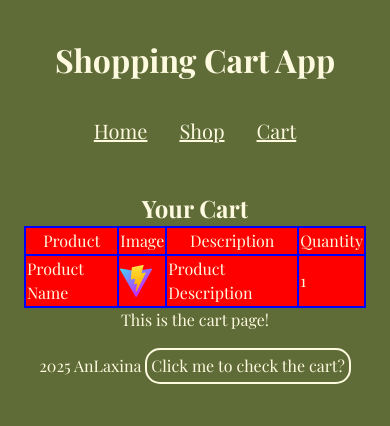
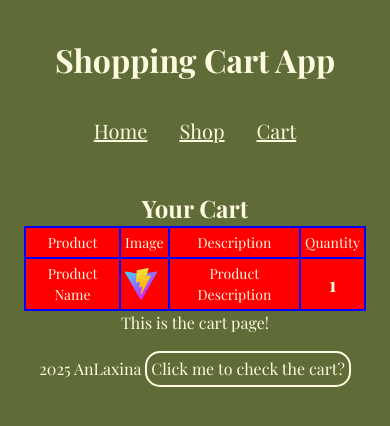
Before and after one commit to AnLaxina/shopping-cart, a React (Vite) app: page /cart in a window 390 px wide. Shown: the top 426 px of the page. Built offline with nearby package versions, Linux system fonts and the light colour scheme; a web font is replaced by a local one.

Commit message:
feat(cart): add better styling for mobile & desktop

```diff
--- a/src/components/Cart/cart.module.css
+++ b/src/components/Cart/cart.module.css
@@ -9,6 +9,7 @@ table {
 
 thead, tr, td, th {
     border: solid 2px blue;
+    padding: var(--spacing-xs);
 }
 
 .cart {
@@ -16,3 +17,10 @@ thead, tr, td, th {
     flex-direction: column;
     align-items: center;
 }
+
+@media (width <= 480px) {
+    thead, tr, td, th {
+        font-size: var(--font-small);
+        text-align: center;
+    }
+}
--- a/src/components/CartRow/CartRow.jsx
+++ b/src/components/CartRow/CartRow.jsx
@@ -1,3 +1,5 @@
+import styles from "./cartrow.module.css";
+
 export default function CartRow({
   productName = "Product Name",
   productImage = "/vite.svg",
@@ -11,7 +13,7 @@ export default function CartRow({
         <img src={productImage} alt="" />
       </td>
       <td>{productDescription}</td>
-      <td>{quantity}</td>
+      <td className={styles.quantityCell}>{quantity}</td>
     </tr>
   );
 }
--- /dev/null
+++ b/src/components/CartRow/cartrow.module.css
@@ -0,0 +1,5 @@
+.quantityCell {
+    text-align: center;
+    font-weight: bold;
+    font-size: var(--font-subheading);
+}
```
